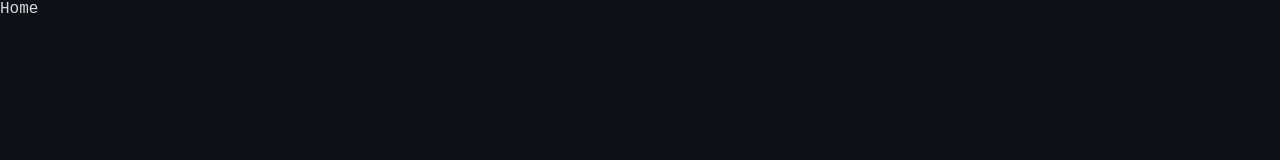
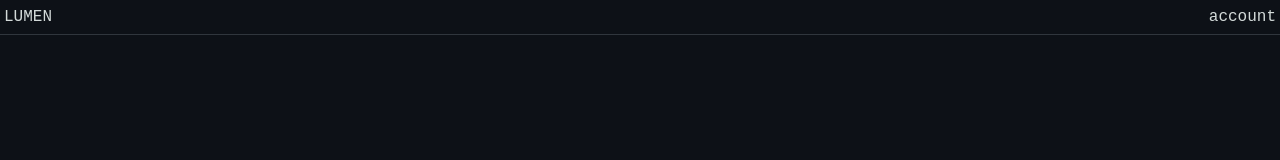
Before and after one commit to UditDe/LUMEN, a React (Vite) app: page / in a window 1280 px wide. Shown: the top 160 px of the page. Built offline with nearby package versions, Linux system fonts and the light colour scheme; a web font is replaced by a local one.

Commit message:
main-header added

```diff
--- /dev/null
+++ b/src/Components/header-component/Header.scss
@@ -0,0 +1,12 @@
+@use '../../variables' as *;
+
+.header {
+    width: 100vw;
+    height: 35px;
+    border-bottom: 1px solid $border-color;
+    display: flex;
+    align-items: center;
+    justify-content: space-between;
+    padding: 4px;
+    flex-direction: row;
+}
--- /dev/null
+++ b/src/Components/header-component/Header.tsx
@@ -0,0 +1,17 @@
+import React from 'react'
+import "./Header.scss"
+
+const Header : React.FC = () => {
+  return (
+    <div className='header'>
+        <div className="logo-container">
+            LUMEN
+        </div>
+        <div className="account-settings">
+            account
+        </div>
+    </div>
+  )
+}
+
+export default Header
--- a/src/Pages/Home.scss
+++ b/src/Pages/Home.scss
@@ -0,0 +1,4 @@
+.layout{
+    display: flex;
+    flex-direction: column;
+}
--- a/src/Pages/Home.tsx
+++ b/src/Pages/Home.tsx
@@ -1,8 +1,15 @@
 import React from 'react'
+import Header from '../Components/header-component/Header'
 
 const Home : React.FC = () => {
   return (
-    <div>Home</div>
+    <div className='layout'>
+        <Header />
+        <div className="main-container">
+            <div className="left-container"></div>
+            <div className="right-container"></div>
+        </div>
+    </div>
   )
 }
 
```
Also changed, not shown: src/Components/slidebar-component/SidebarMain.tsx (added, +11 -0 lines), src/Components/Header.tsx (deleted), src/Components/slidebar-component/SidebarMain.scss (added).
